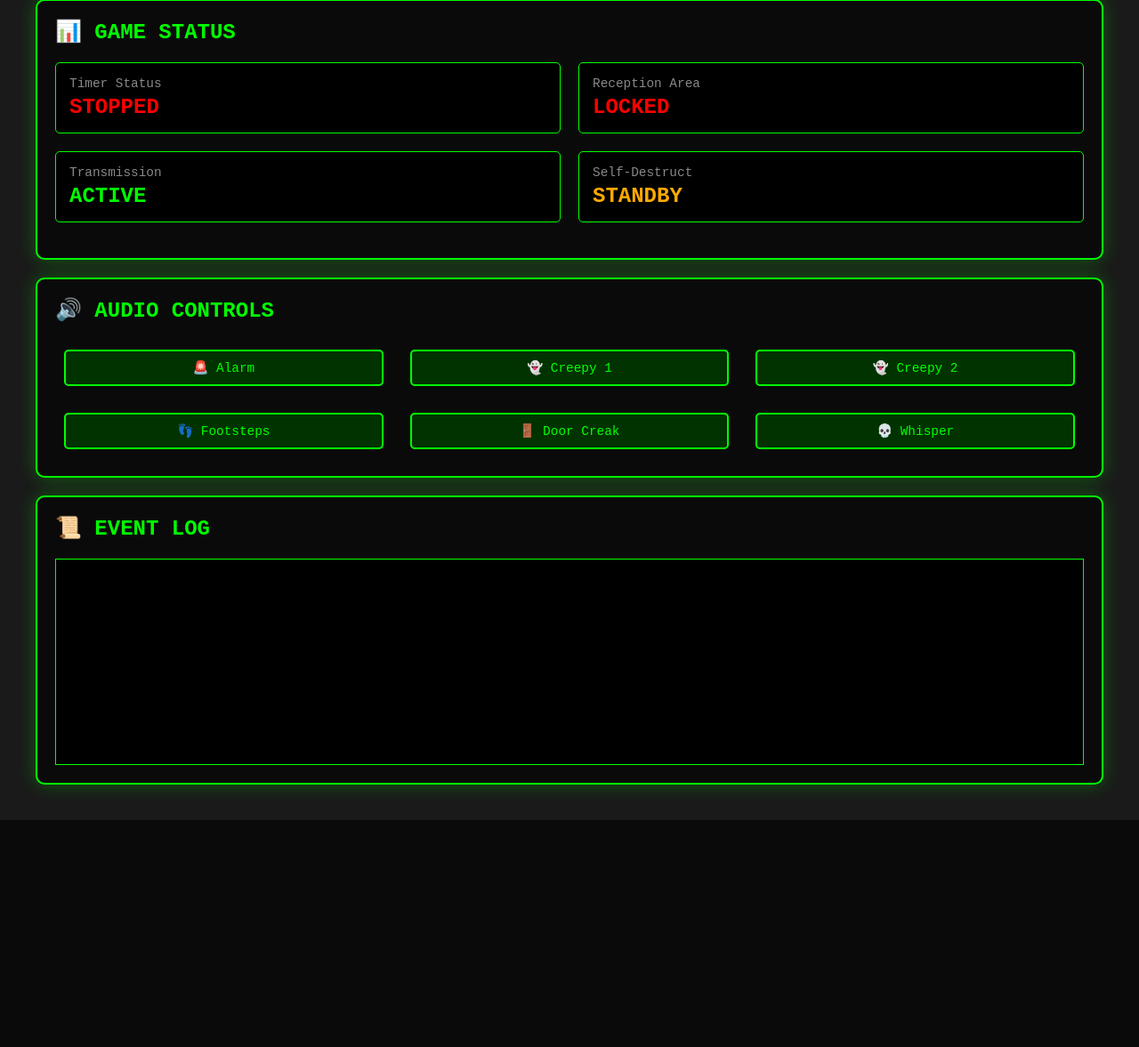
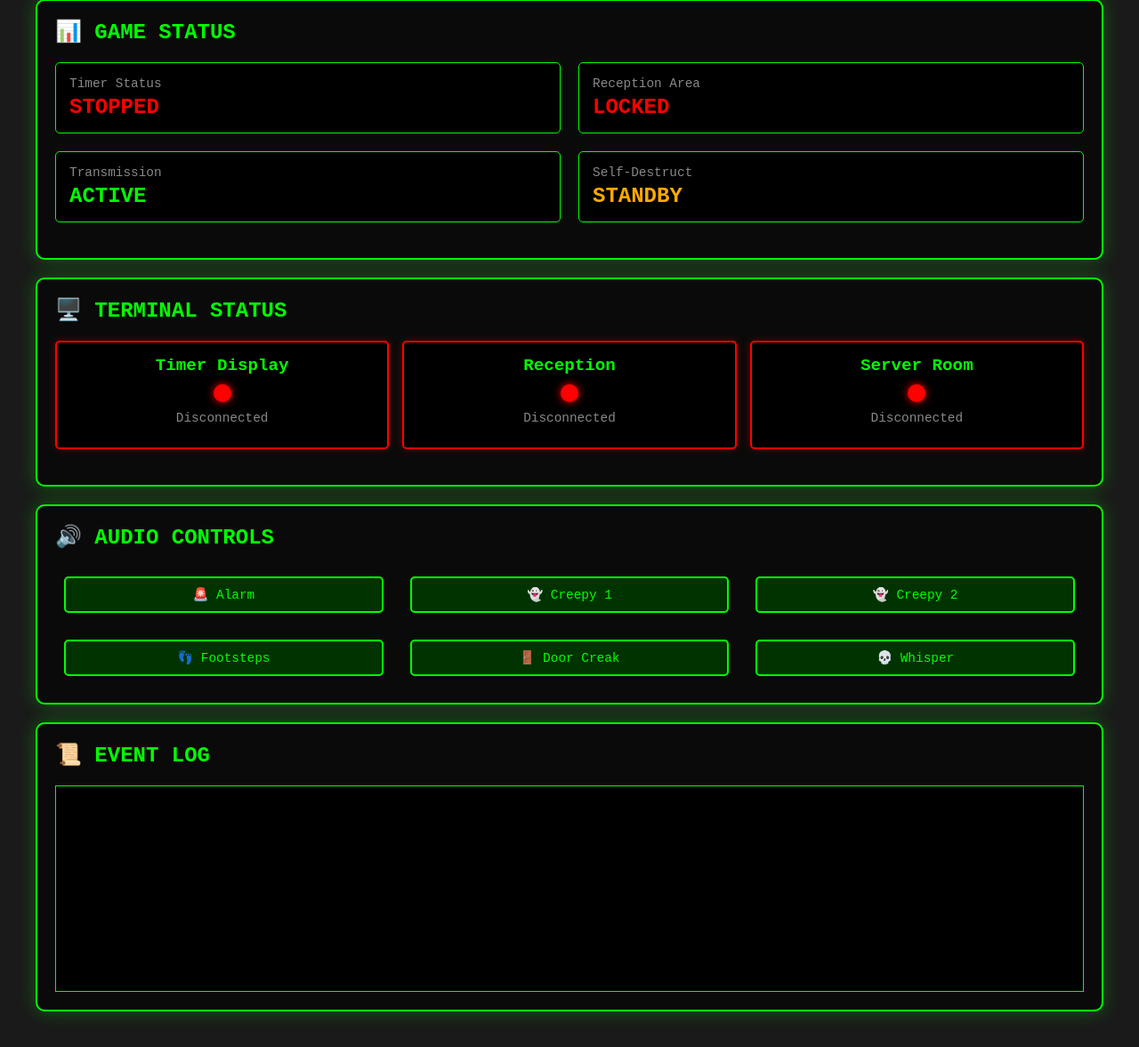
Before and after one commit to yeagermeister/escape, a Flask app: page / in a window 1280 px wide. Shown: the part 428-1605 px from the top of the page at 89% size. Before the commit the page ends 1350 px from the top, so only its background shows below. Run offline with Flask 3, Linux system fonts and the light colour scheme; some libraries are stand-ins or nearby versions.

Commit message:
added monitoring

```diff
--- a/server.py
+++ b/server.py
@@ -12,7 +12,7 @@ socketio = SocketIO(app, cors_allowed_origins="*", async_mode='eventlet')
 # Game state
 game_state = {
     'timer_running': False,
-    'time_remaining': 1800,  # 30 minutes in seconds
+    'time_remaining': 1800,
     'start_time': None,
     'reception_unlocked': False,
     'transmission_shut_down': False,
@@ -21,6 +21,28 @@ game_state = {
     'abort_buttons': {
         'reception': None,
         'server_room': None
+    }
+}
+
+# Terminal monitoring
+terminal_status = {
+    'timer_display': {
+        'connected': False,
+        'last_heartbeat': None,
+        'sid': None,
+        'errors': []
+    },
+    'reception': {
+        'connected': False,
+        'last_heartbeat': None,
+        'sid': None,
+        'errors': []
+    },
+    'server_room': {
+        'connected': False,
+        'last_heartbeat': None,
+        'sid': None,
+        'errors': []
     }
 }
 
@@ -39,6 +61,33 @@ def get_serializable_state():
         'self_destruct_aborted': game_state['self_destruct_aborted']
     }
 
+def get_terminal_status():
+    """Return serializable terminal status"""
+    status = {}
+    for terminal, info in terminal_status.items():
+        status[terminal] = {
+            'connected': info['connected'],
+            'last_heartbeat': info['last_heartbeat'].isoformat() if info['last_heartbeat'] else None,
+            'errors': info['errors'][-5:]  # Last 5 errors only
+        }
+    return status
+
+def check_terminal_health():
+    """Background task to check terminal health"""
+    while True:
+        eventlet.sleep(5)  # Check every 5 seconds
+        now = datetime.now()
+
+        for terminal, info in terminal_status.items():
+            if info['connected'] and info['last_heartbeat']:
+                time_since_heartbeat = (now - info['last_heartbeat']).total_seconds()
+                if time_since_heartbeat > 15:  # No heartbeat for 15 seconds
+                    info['connected'] = False
+                    socketio.emit('terminal_disconnected', {
+                        'terminal': terminal,
+                        'reason': 'heartbeat_timeout'
+                    }, namespace='/')
+
 @app.route('/')
 def index():
     return render_template('dm_controller.html')
@@ -47,6 +96,59 @@ def index():
 def handle_connect():
     print(f'Client connected: {request.sid}')
     emit('game_state', get_serializable_state())
+    emit('terminal_status', get_terminal_status())
+
+@socketio.on('register_terminal')
+def handle_register_terminal(data):
+    """Terminal registers itself with the server"""
+    terminal_type = data.get('type')
+    if terminal_type in terminal_status:
+        terminal_status[terminal_type]['connected'] = True
+        terminal_status[terminal_type]['last_heartbeat'] = datetime.now()
+        terminal_status[terminal_type]['sid'] = request.sid
+        terminal_status[terminal_type]['errors'] = []
+
+        print(f"Terminal registered: {terminal_type} (SID: {request.sid})")
+
+        socketio.emit('terminal_connected', {
+            'terminal': terminal_type,
+            'timestamp': datetime.now().isoformat()
+        }, namespace='/')
+
+        emit('registration_confirmed', {'type': terminal_type})
+
+@socketio.on('heartbeat')
+def handle_heartbeat(data):
+    """Receive heartbeat from terminals"""
+    terminal_type = data.get('type')
+    if terminal_type in terminal_status:
+        terminal_status[terminal_type]['last_heartbeat'] = datetime.now()
+        terminal_status[terminal_type]['connected'] = True
+
+@socketio.on('terminal_error')
+def handle_terminal_error(data):
+    """Receive error reports from terminals"""
+    terminal_type = data.get('type')
+    error_msg = data.get('error')
+
+    if terminal_type in terminal_status:
+        terminal_status[terminal_type]['errors'].append({
+            'timestamp': datetime.now().isoformat(),
+            'message': error_msg
+        })
+
+        print(f"ERROR from {terminal_type}: {error_msg}")
+
+        socketio.emit('terminal_error_report', {
+            'terminal': terminal_type,
+            'error': error_msg,
+            'timestamp': datetime.now().isoformat()
+        }, namespace='/')
+
+@socketio.on('request_terminal_status')
+def handle_status_request():
+    """DM requests current terminal status"""
+    emit('terminal_status', get_terminal_status())
 
 @socketio.on('start_timer')
 def handle_start_timer():
@@ -62,13 +164,7 @@ def handle_start_timer():
 
     print("Timer started!")
 
-    # Play start audio
-    socketio.emit('play_audio', {'clip': 'start'}, namespace='/')
-
-    # Start countdown loop
     socketio.start_background_task(countdown_timer)
-
-    # Emit to all clients
     socketio.emit('timer_started', get_serializable_state(), namespace='/')
 
 def countdown_timer():
@@ -83,15 +179,10 @@ def countdown_timer():
     if game_state['time_remaining'] <= 0:
         game_state['timer_running'] = False
         game_state['reception_unlocked'] = True
-
-        # Play lose audio
-        socketio.emit('play_audio', {'clip': 'lose'}, namespace='/')
-
         socketio.emit('game_over', {'success': False}, namespace='/')
 
 @socketio.on('pause_timer')
 def handle_pause_timer():
-    """Pause the timer (can be resumed)"""
     if game_state['timer_running']:
         game_state['timer_running'] = False
         print(f"Timer paused at {game_state['time_remaining']} seconds")
@@ -99,7 +190,6 @@ def handle_pause_timer():
 
 @socketio.on('resume_timer')
 def handle_resume_timer():
-    """Resume the timer from where it was paused"""
     if not game_state['timer_running'] and game_state['time_remaining'] > 0:
         game_state['timer_running'] = True
         print(f"Timer resumed at {game_state['time_remaining']} seconds")
@@ -108,7 +198,6 @@ def handle_resume_timer():
 
 @socketio.on('stop_timer')
 def handle_stop_timer():
-    """Emergency stop and complete reset"""
     game_state['timer_running'] = False
     game_state['time_remaining'] = 1800
     game_state['reception_unlocked'] = False
@@ -121,7 +210,6 @@ def handle_stop_timer():
 
 @socketio.on('reset_game')
 def handle_reset_game():
-    """Reset everything"""
     game_state['timer_running'] = False
     game_state['time_remaining'] = 1800
     game_state['start_time'] = None
@@ -135,15 +223,10 @@ def handle_reset_game():
 
 @socketio.on('check_transmission_code')
 def handle_transmission_code(data):
-    """Check if transmission code is correct"""
     code = data.get('code', '')
-
     print(f"Code received: {code}")
 
-    # Send verifying message first
     emit('transmission_verifying', {'code': code})
-
-    # Simulate verification delay (2 seconds)
     eventlet.sleep(2)
 
     if code == TRANSMISSION_CODE:
@@ -153,22 +236,18 @@ def handle_transmission_code(data):
 
         print("✓ Correct code! Self-destruct initiated!")
 
-        # Emit to all clients
         socketio.emit('transmission_shutdown', {
             'success': True,
             'self_destruct_active': True
         }, namespace='/')
 
-        # Trigger audio
         socketio.emit('play_audio', {'clip': 'self_destruct_initiated'}, namespace='/')
-
     else:
         print("✗ Invalid code")
         emit('transmission_shutdown', {'success': False, 'message': 'INVALID CODE - ACCESS DENIED'})
 
 @socketio.on('abort_button_press')
 def handle_abort_button(data):
-    """Handle abort button press from either laptop"""
     location = data.get('location')
     current_time = datetime.now()
 
@@ -177,19 +256,15 @@ def handle_abort_button(data):
 
     print(f"Abort button pressed at {location}")
 
-    # Record this button press
     game_state['abort_buttons'][location] = current_time
 
-    # Check if both buttons have been pressed
     reception_time = game_state['abort_buttons']['reception']
     server_time = game_state['abort_buttons']['server_room']
 
     if reception_time and server_time:
-        # Calculate time difference
         time_diff = abs((reception_time - server_time).total_seconds())
 
         if time_diff <= ABORT_WINDOW_SECONDS:
-            # SUCCESS!
             game_state['self_destruct_aborted'] = True
             game_state['self_destruct_active'] = False
             game_state['timer_running'] = False
@@ -204,7 +279,6 @@ def handle_abort_button(data):
 
             print(f"✓ Self-destruct aborted! Time difference: {time_diff:.2f} seconds")
         else:
-            # Too far apart - FULL RESET back to beginning
             game_state['abort_buttons'] = {'reception': None, 'server_room': None}
             game_state['self_destruct_active'] = False
             game_state['transmission_shut_down'] = False
@@ -215,7 +289,6 @@ def handle_abort_button(data):
             }, namespace='/')
             print(f"✗ Abort failed - buttons pressed {time_diff:.2f} seconds apart - FULL RESET")
     else:
-        # First button pressed
         socketio.emit('abort_button_pressed', {
             'location': location,
             'waiting_for': 'reception' if location == 'server_room' else 'server_room'
@@ -223,13 +296,23 @@ def handle_abort_button(data):
 
 @socketio.on('trigger_audio')
 def handle_trigger_audio(data):
-    """DM can manually trigger audio clips"""
     clip = data.get('clip')
     socketio.emit('play_audio', {'clip': clip}, namespace='/')
 
 @socketio.on('disconnect')
 def handle_disconnect():
     print(f'Client disconnected: {request.sid}')
+
+    # Check if this was a terminal
+    for terminal, info in terminal_status.items():
+        if info['sid'] == request.sid:
+            info['connected'] = False
+            socketio.emit('terminal_disconnected', {
+                'terminal': terminal,
+                'reason': 'client_disconnect'
+            }, namespace='/')
+            print(f"Terminal disconnected: {terminal}")
+            break
 
 if __name__ == '__main__':
     print("=" * 50)
@@ -238,4 +321,8 @@ if __name__ == '__main__':
     print(f"Transmission Shutdown Code: {TRANSMISSION_CODE}")
     print(f"Abort Button Window: {ABORT_WINDOW_SECONDS} seconds")
     print("=" * 50)
+
+    # Start health check background task
+    socketio.start_background_task(check_terminal_health)
+
     socketio.run(app, host='0.0.0.0', port=5000, debug=True)
--- a/templates/dm_controller.html
+++ b/templates/dm_controller.html
@@ -4,6 +4,76 @@
     <title>Escape Room - DM Controller</title>
     <script src="https://cdn.socket.io/4.5.4/socket.io.min.js"></script>
     <style>
+        .terminal-monitor {
+        display: grid;
+        grid-template-columns: repeat(3, 1fr);
+        gap: 15px;
+        margin: 20px 0;
+    }
+
+    .terminal-card {
+        background: #000;
+        border: 2px solid #666;
+        padding: 15px;
+        border-radius: 5px;
+        text-align: center;
+        transition: all 0.3s;
+    }
+
+    .terminal-card.connected {
+        border-color: #00ff00;
+        box-shadow: 0 0 10px rgba(0, 255, 0, 0.3);
+    }
+
+    .terminal-card.disconnected {
+        border-color: #ff0000;
+        box-shadow: 0 0 10px rgba(255, 0, 0, 0.3);
+    }
+
+    .terminal-name {
+        font-size: 1.2em;
+        font-weight: bold;
+        margin-bottom: 10px;
+    }
+
+    .terminal-indicator {
+        width: 20px;
+        height: 20px;
+        border-radius: 50%;
+        background: #666;
+        margin: 10px auto;
+        transition: all 0.3s;
+    }
+
+    .terminal-card.connected .terminal-indicator {
+        background: #00ff00;
+        box-shadow: 0 0 10px #00ff00;
+        animation: pulse-slow 2s infinite;
+    }
+
+    .terminal-card.disconnected .terminal-indicator {
+        background: #ff0000;
+        box-shadow: 0 0 10px #ff0000;
+    }
+
+    @keyframes pulse-slow {
+        0%, 100% { opacity: 1; }
+        50% { opacity: 0.6; }
+    }
+
+    .terminal-info {
+        font-size: 0.9em;
+        color: #888;
+        margin-top: 10px;
+    }
+
+    .terminal-errors {
+        font-size: 0.8em;
+        color: #ff0000;
+        margin-top: 10px;
+        max-height: 60px;
+        overflow-y: auto;
+    }
         body {
             font-family: 'Courier New', monospace;
             background: #1a1a1a;
@@ -233,6 +303,29 @@
             </div>
         </div>
 
+        <div class="panel">
+            <h2>🖥️ TERMINAL STATUS</h2>
+            <div class="terminal-monitor">
+                <div class="terminal-card disconnected" id="timerTerminal">
+                    <div class="terminal-name">Timer Display</div>
+                    <div class="terminal-indicator"></div>
+                    <div class="terminal-info" id="timerInfo">Disconnected</div>
+                    <div class="terminal-errors" id="timerErrors"></div>
+                </div>
+                <div class="terminal-card disconnected" id="receptionTerminal">
+                    <div class="terminal-name">Reception</div>
+                    <div class="terminal-indicator"></div>
+                    <div class="terminal-info" id="receptionInfo">Disconnected</div>
+                    <div class="terminal-errors" id="receptionErrors"></div>
+                </div>
+                <div class="terminal-card disconnected" id="serverTerminal">
+                    <div class="terminal-name">Server Room</div>
+                    <div class="terminal-indicator"></div>
+                    <div class="terminal-info" id="serverInfo">Disconnected</div>
+                    <div class="terminal-errors" id="serverErrors"></div>
+                </div>
+            </div>
+        </div>
         <div class="panel" id="abortPanel" style="display: none;">
             <h2>🚨 ABORT SEQUENCE STATUS</h2>
             <div class="abort-status">
@@ -405,6 +498,84 @@
             document.getElementById('stopBtn').disabled = true;
         });
 
+        socket.on('terminal_connected', (data) => {
+            updateTerminalStatus(data.terminal, true);
+            addLog(`✓ ${data.terminal} connected`, 'success');
+        });
+
+        socket.on('terminal_disconnected', (data) => {
+            updateTerminalStatus(data.terminal, false);
+            addLog(`✗ ${data.terminal} disconnected: ${data.reason}`, 'error');
+        });
+
+        socket.on('terminal_status', (status) => {
+            for (const [terminal, info] of Object.entries(status)) {
+                updateTerminalStatus(terminal, info.connected, info);
+            }
+        });
+
+        socket.on('terminal_error_report', (data) => {
+            addLog(`⚠️ ERROR from ${data.terminal}: ${data.error}`, 'error');
+            updateTerminalErrors(data.terminal, data.error);
+        });
+
+        function updateTerminalStatus(terminal, connected, info = null) {
+            const cardMap = {
+                'timer_display': 'timerTerminal',
+                'reception': 'receptionTerminal',
+                'server_room': 'serverTerminal'
+            };
+
+            const infoMap = {
+                'timer_display': 'timerInfo',
+                'reception': 'receptionInfo',
+                'server_room': 'serverInfo'
+            };
+
+            const cardId = cardMap[terminal];
+            const infoId = infoMap[terminal];
+
+            if (cardId && infoId) {
+                const card = document.getElementById(cardId);
+                const infoEl = document.getElementById(infoId);
+
+                if (connected) {
+                    card.classList.remove('disconnected');
+                    card.classList.add('connected');
+                    infoEl.textContent = 'Connected';
+                    infoEl.style.color = '#00ff00';
+                } else {
+                    card.classList.remove('connected');
+                    card.classList.add('disconnected');
+                    infoEl.textContent = 'Disconnected';
+                    infoEl.style.color = '#ff0000';
+                }
+
+                if (info && info.errors && info.errors.length > 0) {
+                    updateTerminalErrors(terminal, info.errors[info.errors.length - 1].message);
+                }
+            }
+        }
+
+        function updateTerminalErrors(terminal, error) {
+            const errorMap = {
+                'timer_display': 'timerErrors',
+                'reception': 'receptionErrors',
+                'server_room': 'serverErrors'
+            };
+
+            const errorId = errorMap[terminal];
+            if (errorId) {
+                const errorEl = document.getElementById(errorId);
+                errorEl.textContent = error;
+            }
+        }
+
+        // Request status update every 10 seconds
+        setInterval(() => {
+            socket.emit('request_terminal_status');
+        }, 10000);
+
         function startTimer() {
             socket.emit('start_timer');
         }
```
Also changed, not shown: reception_station.py (+51 -21 lines), server_room_station.py (+68 -69 lines), timer_display.py (+41 -15 lines).
